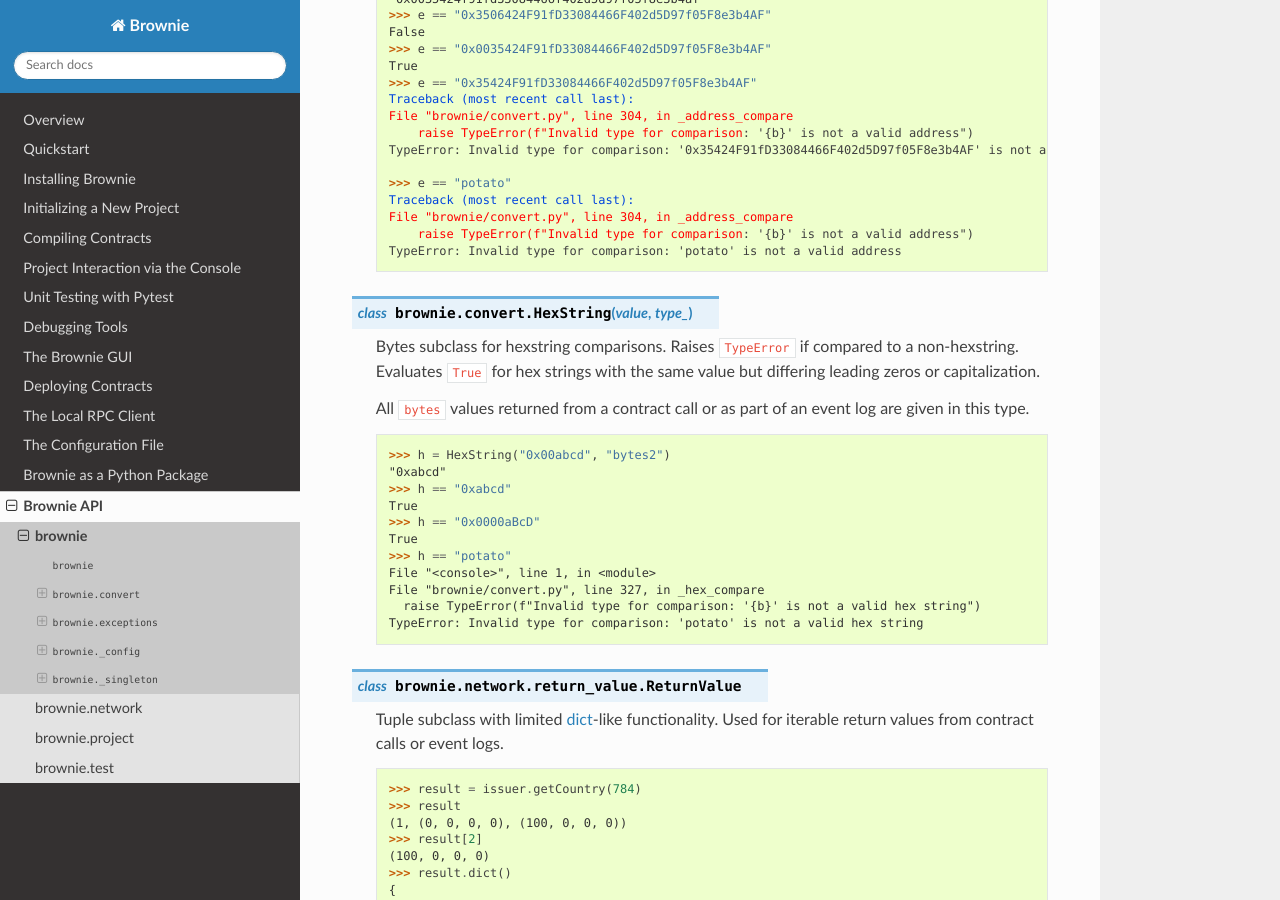
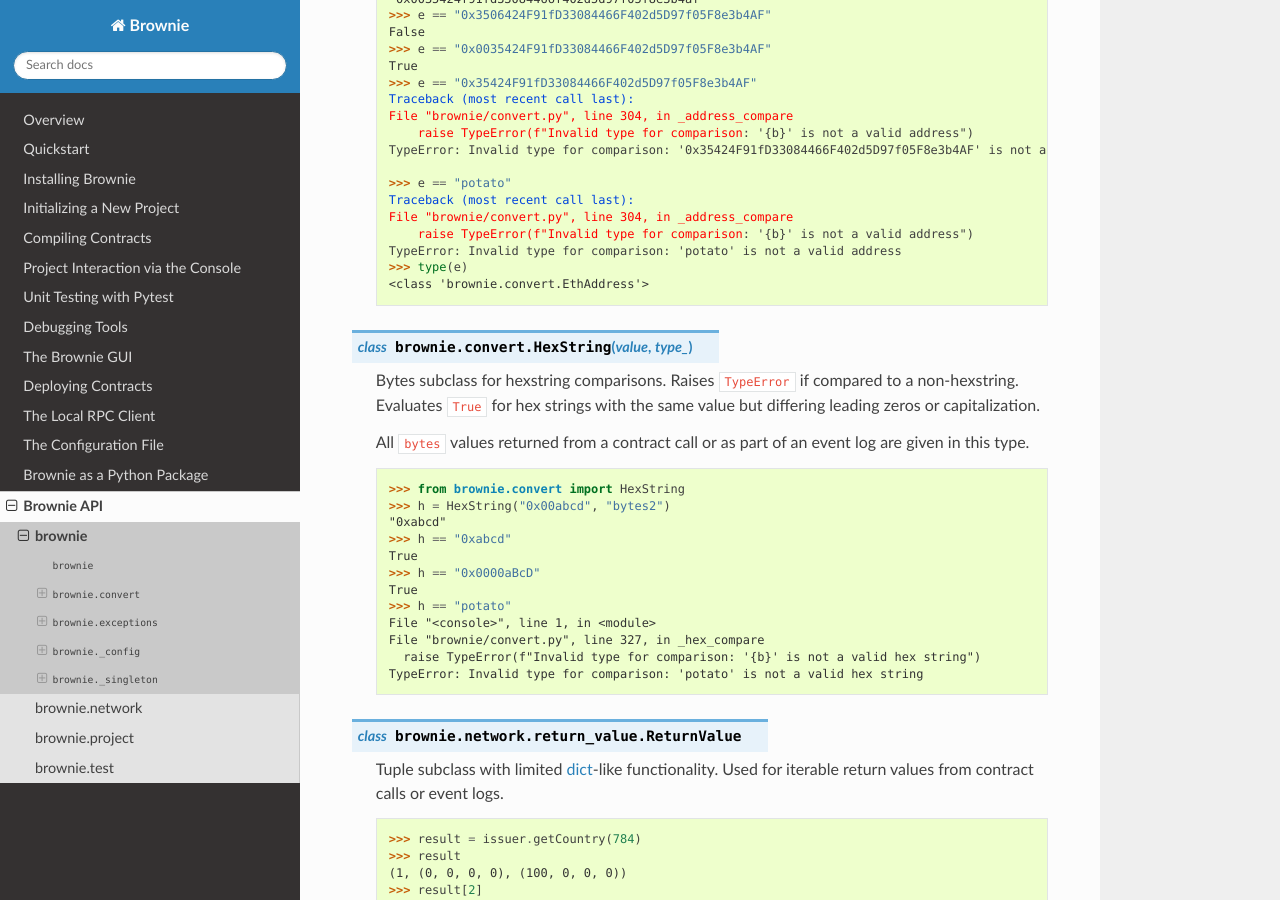
Before and after one commit to eth-brownie/brownie, a Sphinx documentation site: the page built from docs/api-brownie.rst, in a window 1280 px wide and 900 px high, scrolled down 3620 px. Built offline with Sphinx 7.4.7 and the Read the Docs theme 2.0.0, drawn with Linux system fonts in a browser that asks for light colours.

Commit message:
complete api-brownie.rst

```diff
--- a/docs/api-brownie.rst
+++ b/docs/api-brownie.rst
@@ -195,6 +195,8 @@
         File "brownie/convert.py", line 304, in _address_compare
             raise TypeError(f"Invalid type for comparison: '{b}' is not a valid address")
         TypeError: Invalid type for comparison: 'potato' is not a valid address
+        >>> type(e)
+        <class 'brownie.convert.EthAddress'>
 
 .. py:class:: brownie.convert.HexString(value, type_)
 
@@ -204,6 +206,7 @@
 
     .. code-block:: python
 
+        >>> from brownie.convert import HexString
         >>> h = HexString("0x00abcd", "bytes2")
         "0xabcd"
         >>> h == "0xabcd"
```
